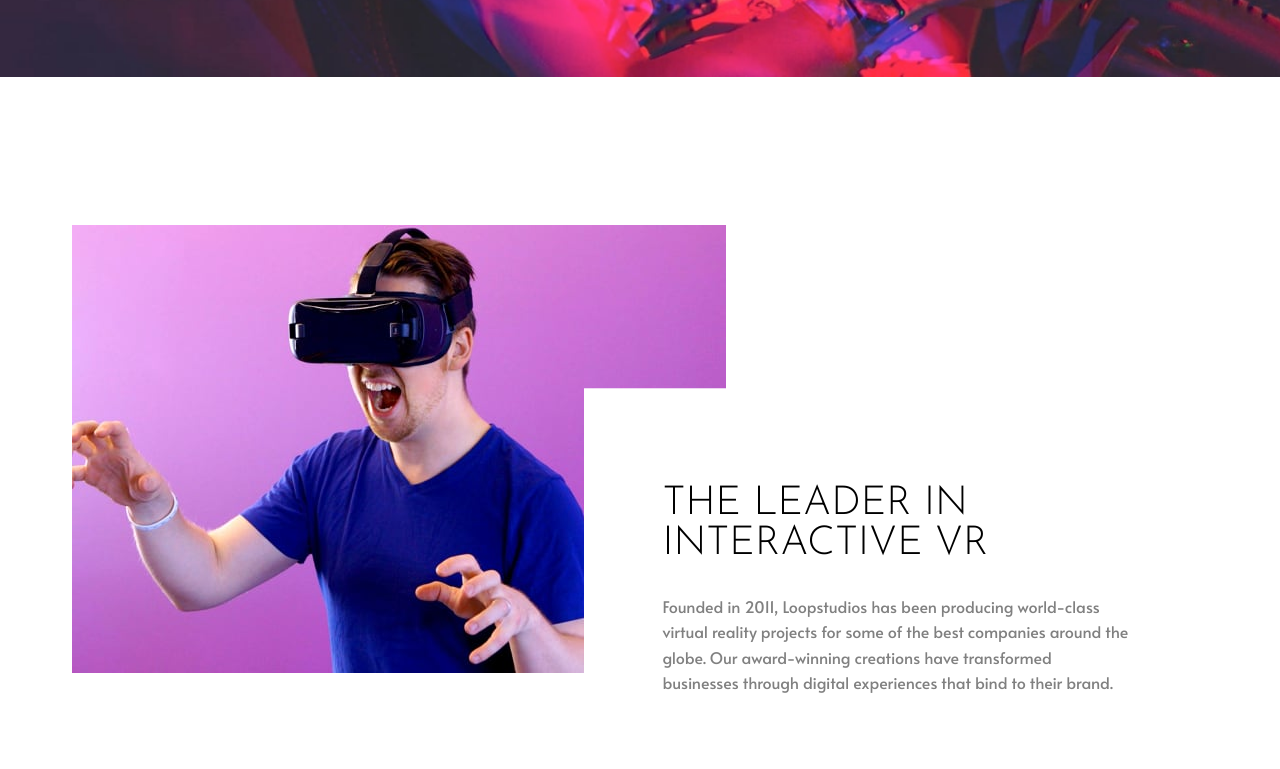
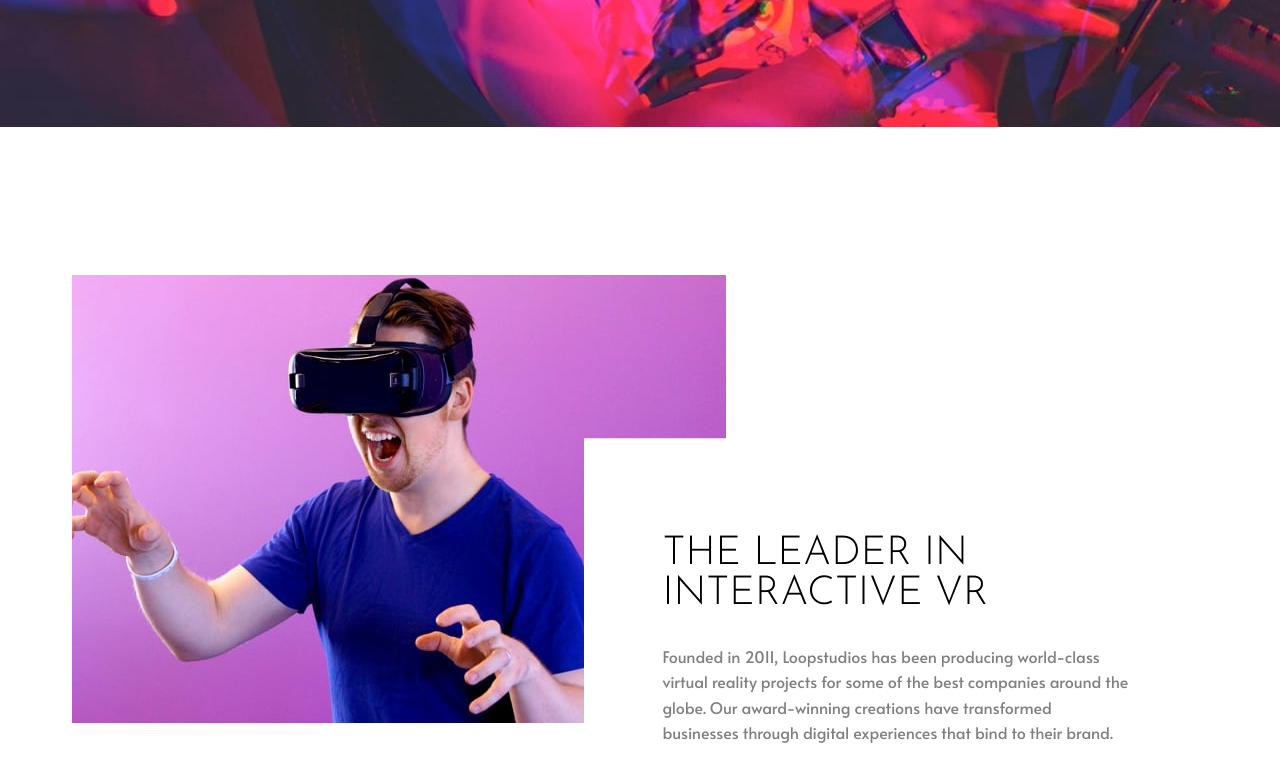
Before and after one commit to MARYAMTEE/loopstudios-landing-page, a plain HTML site: page index.html in a window 1280 px wide. Shown: the part 523-1292 px from the top of the page. Drawn offline with Linux system fonts and the light colour scheme.

```diff
--- a/sass/components/_header.scss
+++ b/sass/components/_header.scss
@@ -13,7 +13,7 @@
         background-image: url('../images/desktop/image-hero.jpg');
         background-position: center;
         padding: u.rem(64) u.rem(80);
-        height: u.rem(600);
+        height: u.rem(650);
     }
 
     .loopstudio__header{
```
Also changed, not shown: css/style.css, 1 other file.
